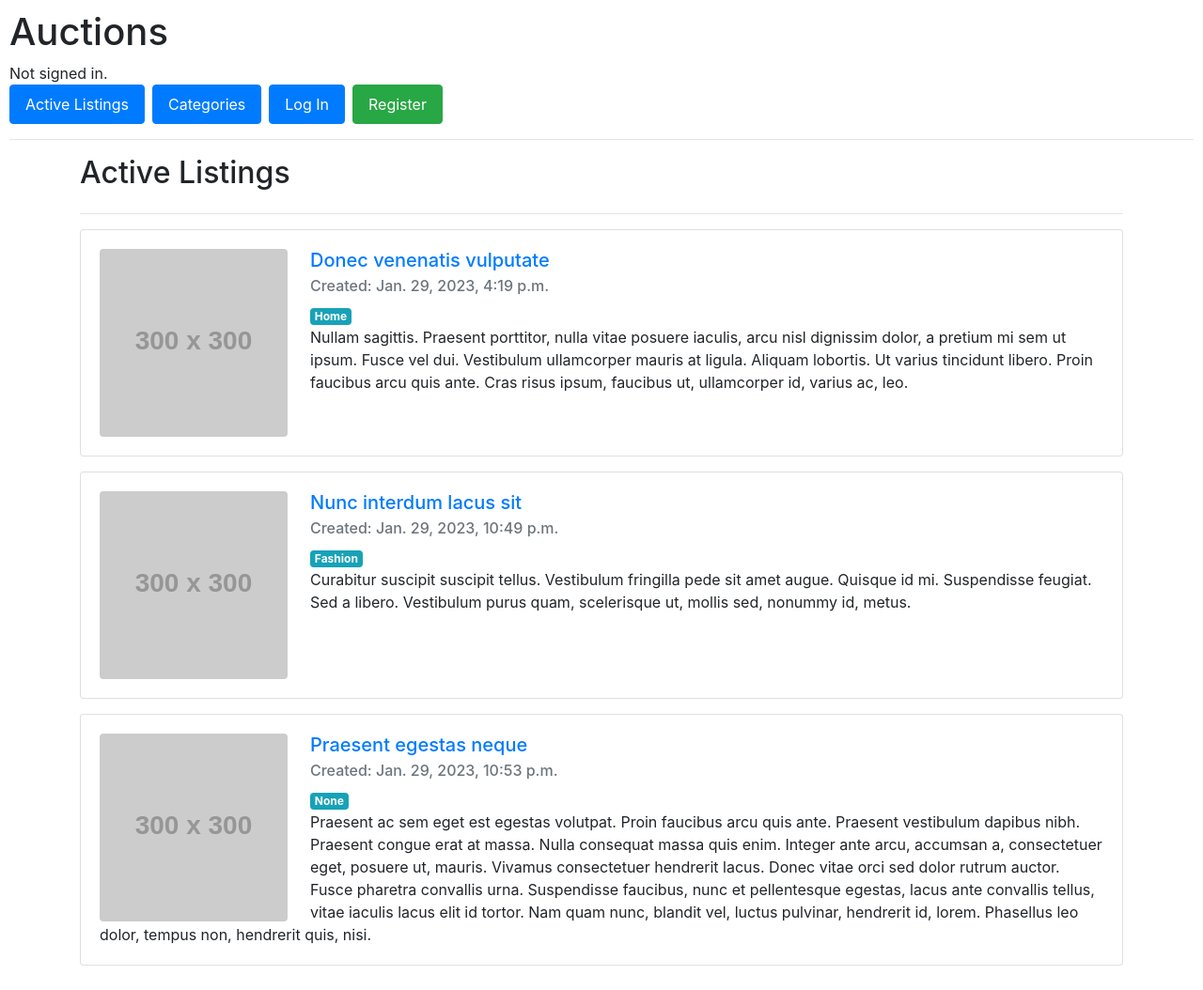
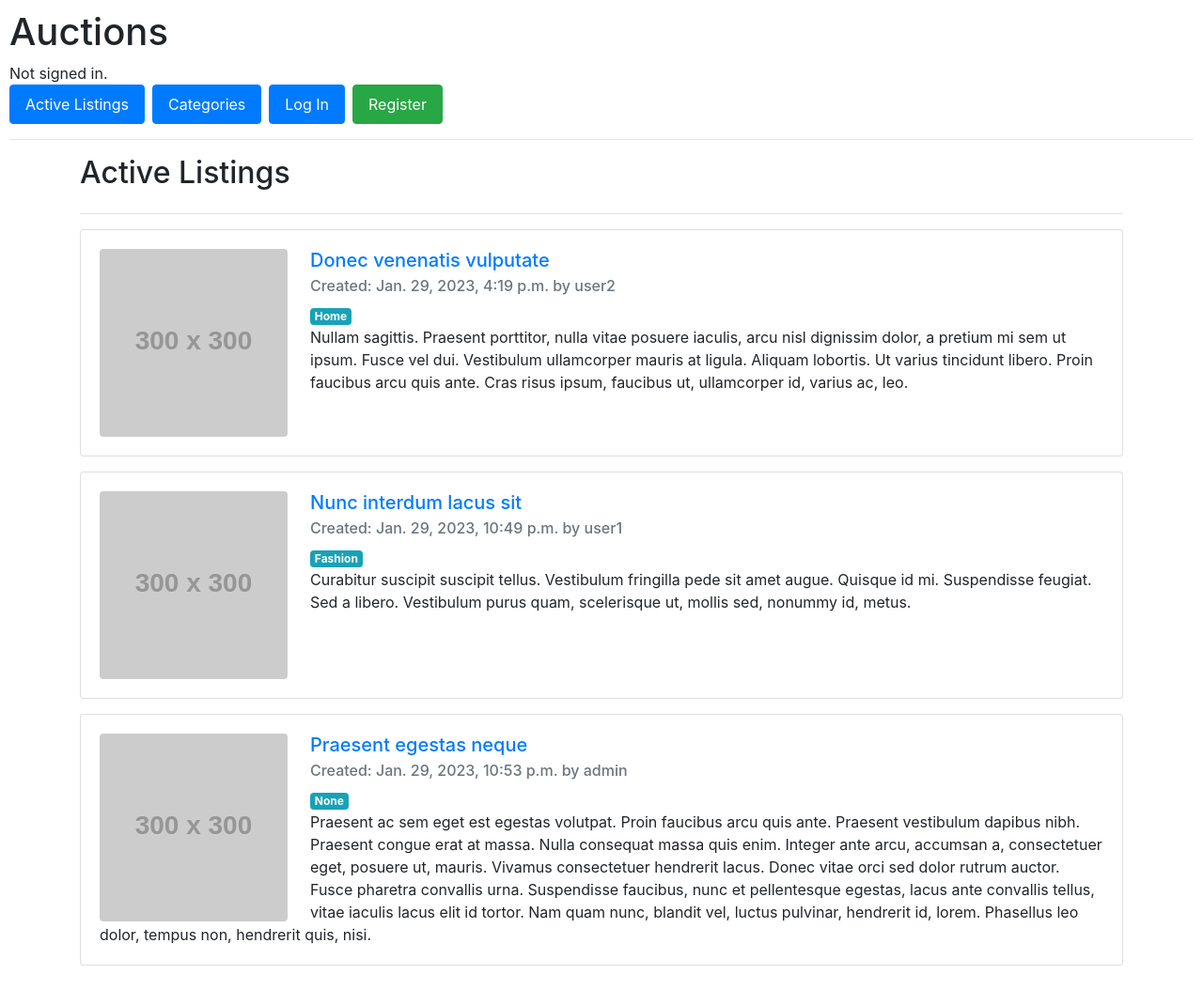
Before and after one commit to udson/CS50W_commerce, a Django app: page / in a window 1280 px wide. Shown: the whole page at 94% size. Run offline with Django 3.2, Linux system fonts and the light colour scheme; data comes from the database, SQL or seed files in the repository; both versions use the stored data as it was after the commit; grey boxes labelled with a size stand in for pictures from a placeholder-image service; some libraries are stand-ins or nearby versions.

Commit message:
Pequenas alterações

```diff
--- a/auctions/templates/auctions/index.html
+++ b/auctions/templates/auctions/index.html
@@ -17,7 +17,7 @@
                         <h5 class="card-title">
                             <a href="{% url 'listing_detail' listing.id %}">{{ listing.title }}</a>
                         </h5>
-                        <h6 class="card-subtitle mb-2 text-muted">Created: {{ listing.date_created }}</h6>
+                        <h6 class="card-subtitle mb-2 text-muted">Created: {{ listing.date_created }} by {{ listing.user }}</h6>
                         <span class="badge badge-info">{{ listing.category }}</span>
                         <p class="card-text">{{ listing.description }}</p>
                     </div>
```
Also changed, not shown: db.sqlite3.
